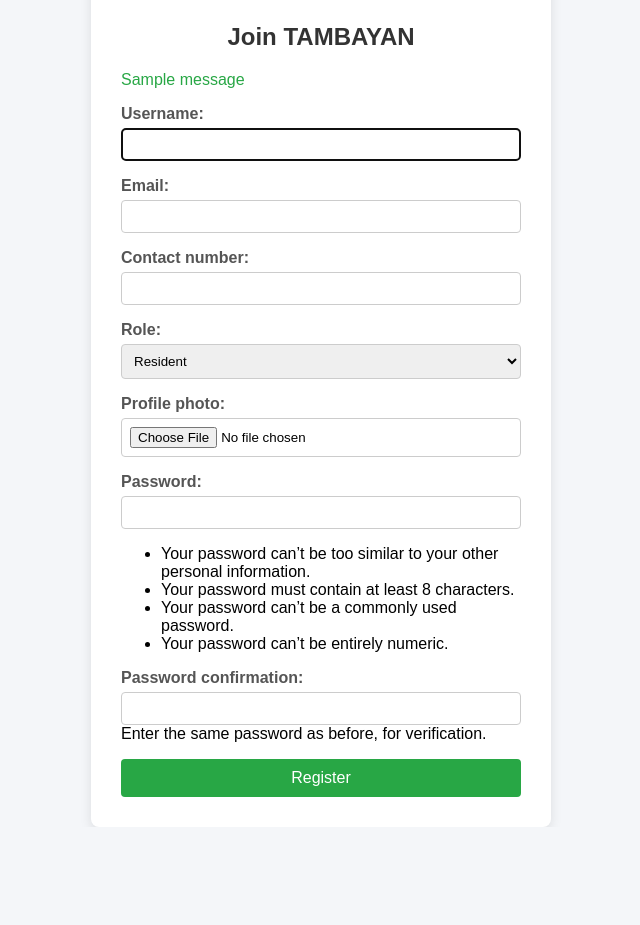
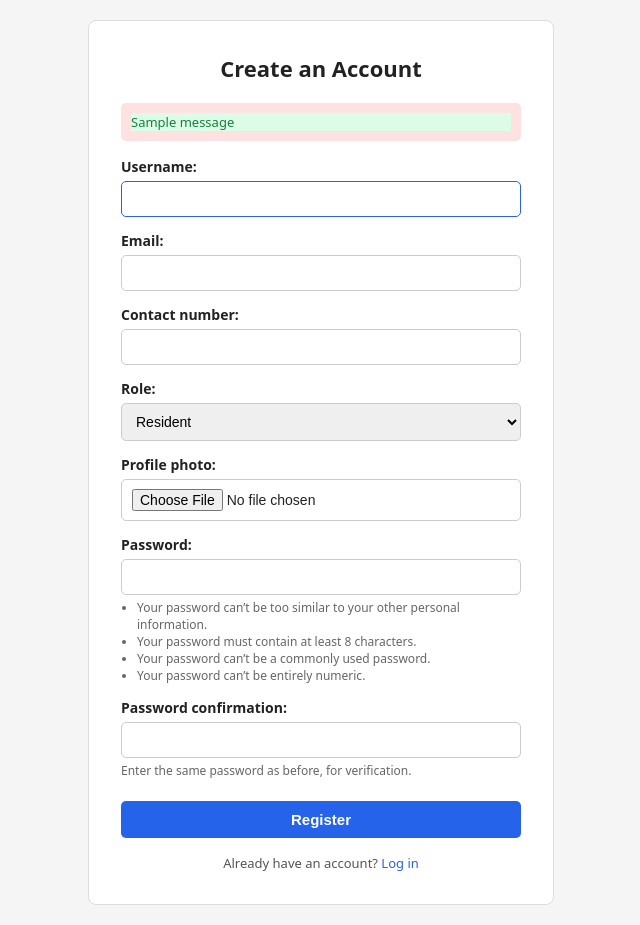
Before and after one commit to andrebernadettevalle/Tambayan-Valle-AndreBernadette-G7, a Django app: page /accounts/register/ in a window 1280 px wide. Shown: the whole page, without its empty margins (319-959 px from the left). Before the commit the page ends 827 px from the top, so only its background shows below. Run offline with Django 5.2, Linux system fonts and the light colour scheme; tables that the repository leaves empty hold one stand-in row (values such as "Sample post"); one stand-in notice (Sample message) is shown.

Commit message:
fix(accounts): ensure login and updated registration templates are tracked

```diff
--- a/accounts/templates/accounts/register.html
+++ b/accounts/templates/accounts/register.html
@@ -4,21 +4,28 @@
     <meta charset="UTF-8">
     <title>Register - TAMBAYAN</title>
     <style>
-        body { font-family: Arial, sans-serif; background-color: #f4f6f9; display: flex; justify-content: center; align-items: center; height: 100vh; margin: 0; }
-        .card { background: white; padding: 30px; border-radius: 8px; box-shadow: 0 4px 12px rgba(0,0,0,0.1); width: 400px; }
-        h2 { text-align: center; color: #333; }
-        .form-group { margin-bottom: 15px; }
-        label { display: block; margin-bottom: 5px; font-weight: bold; color: #555; }
-        input, select { width: 100%; padding: 8px; box-sizing: border-box; border: 1px solid #ccc; border-radius: 4px; }
-        button { width: 100%; background-color: #28a745; color: white; padding: 10px; border: none; border-radius: 4px; font-size: 16px; cursor: pointer; }
-        button:hover { background-color: #218838; }
-        .messages { margin-bottom: 15px; color: #d9534f; }
-        .success { color: #28a745; }
+        body { font-family: system-ui, -apple-system, sans-serif; background: #f5f5f5; display: flex; justify-content: center; align-items: center; min-height: 100vh; margin: 0; color: #222; }
+        .card { background: #fff; padding: 32px; border-radius: 8px; border: 1px solid #ddd; width: 400px; margin: 20px; }
+        h2 { margin: 0 0 20px; font-size: 22px; text-align: center; }
+        .form-group { margin-bottom: 14px; }
+        label { display: block; margin-bottom: 5px; font-weight: 600; font-size: 14px; }
+        input, select { width: 100%; padding: 9px 10px; box-sizing: border-box; border: 1px solid #ccc; border-radius: 5px; font-size: 14px; }
+        input:focus, select:focus { outline: none; border-color: #2563eb; }
+        .helptext { font-size: 12px; color: #666; margin-top: 4px; }
+        .helptext ul { margin: 4px 0 0 16px; padding: 0; }
+        ul.errorlist { color: #dc2626; font-size: 12px; list-style: none; padding: 0; margin: 4px 0 0; }
+        button { width: 100%; background: #2563eb; color: #fff; padding: 10px; border: none; border-radius: 5px; font-size: 15px; font-weight: 600; cursor: pointer; margin-top: 8px; }
+        button:hover { background: #1d4ed8; }
+        .messages { padding: 10px; border-radius: 5px; background: #fee2e2; color: #b91c1c; font-size: 13px; margin-bottom: 16px; }
+        .messages p { margin: 0; }
+        .success { background: #dcfce7; color: #15803d; }
+        .footer-link { text-align: center; margin-top: 16px; font-size: 13px; color: #555; }
+        .footer-link a { color: #2563eb; text-decoration: none; }
     </style>
 </head>
 <body>
     <div class="card">
-        <h2>Join TAMBAYAN</h2>
+        <h2>Create an Account</h2>
 
         {% if messages %}
             <div class="messages">
@@ -30,9 +37,22 @@
 
         <form method="POST" enctype="multipart/form-data">
             {% csrf_token %}
-            {{ form.as_p }}
+            {% for field in form %}
+                <div class="form-group">
+                    {{ field.label_tag }}
+                    {{ field }}
+                    {% if field.help_text %}
+                        <div class="helptext">{{ field.help_text|safe }}</div>
+                    {% endif %}
+                    {{ field.errors }}
+                </div>
+            {% endfor %}
             <button type="submit">Register</button>
         </form>
+
+        <div class="footer-link">
+            Already have an account? <a href="{% url 'login' %}">Log in</a>
+        </div>
     </div>
 </body>
 </html>
```
Also changed, not shown: accounts/templates/accounts/login.html (added, +54 -0 lines).
